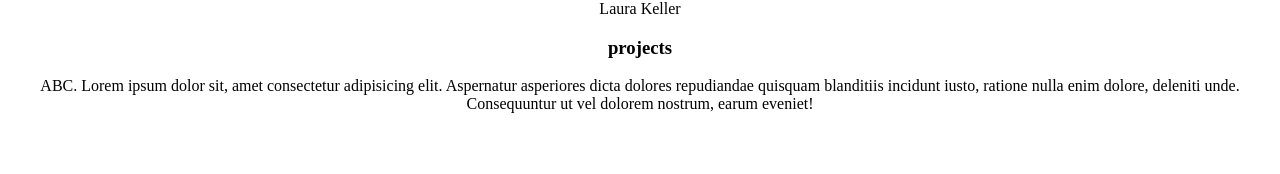
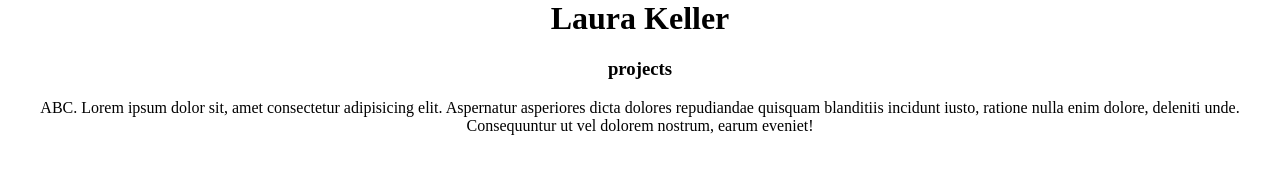
Before and after one commit to lauralkl/lauralkl.github.io, a plain HTML site: page index.html in a window 1280 px wide. Drawn offline with Linux system fonts and the light colour scheme.

Commit message:
back to h1

```diff
--- a/index.html
+++ b/index.html
@@ -7,7 +7,7 @@
     <link rel="stylesheet" href="styles.css">
 </head>
 <body>
- <header>Laura Keller</header>
+ <h1>Laura Keller</h1>
  <a href="/contact.html"></a>
  <h3>projects</h3>
  <p>ABC. Lorem ipsum dolor sit, amet consectetur adipisicing elit. Aspernatur asperiores dicta dolores repudiandae quisquam blanditiis incidunt iusto, ratione nulla enim dolore, deleniti unde. Consequuntur ut vel dolorem nostrum, earum eveniet!</p>
```
